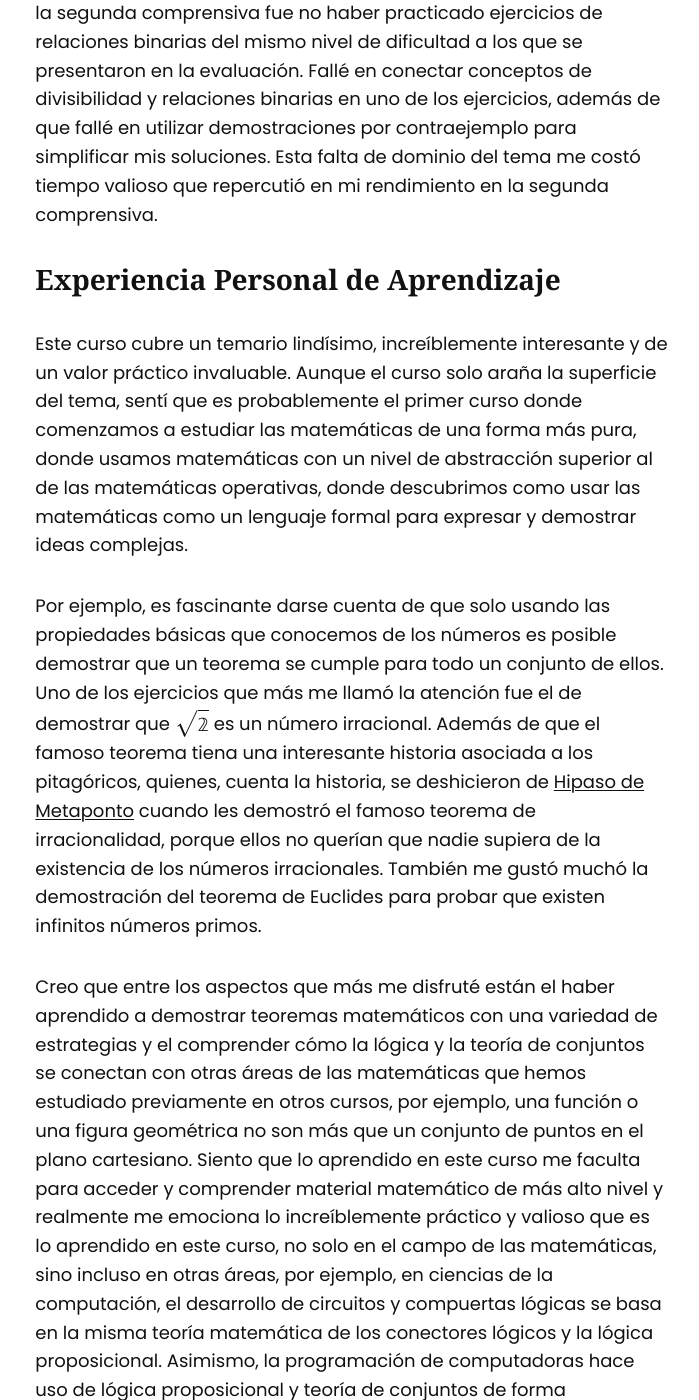
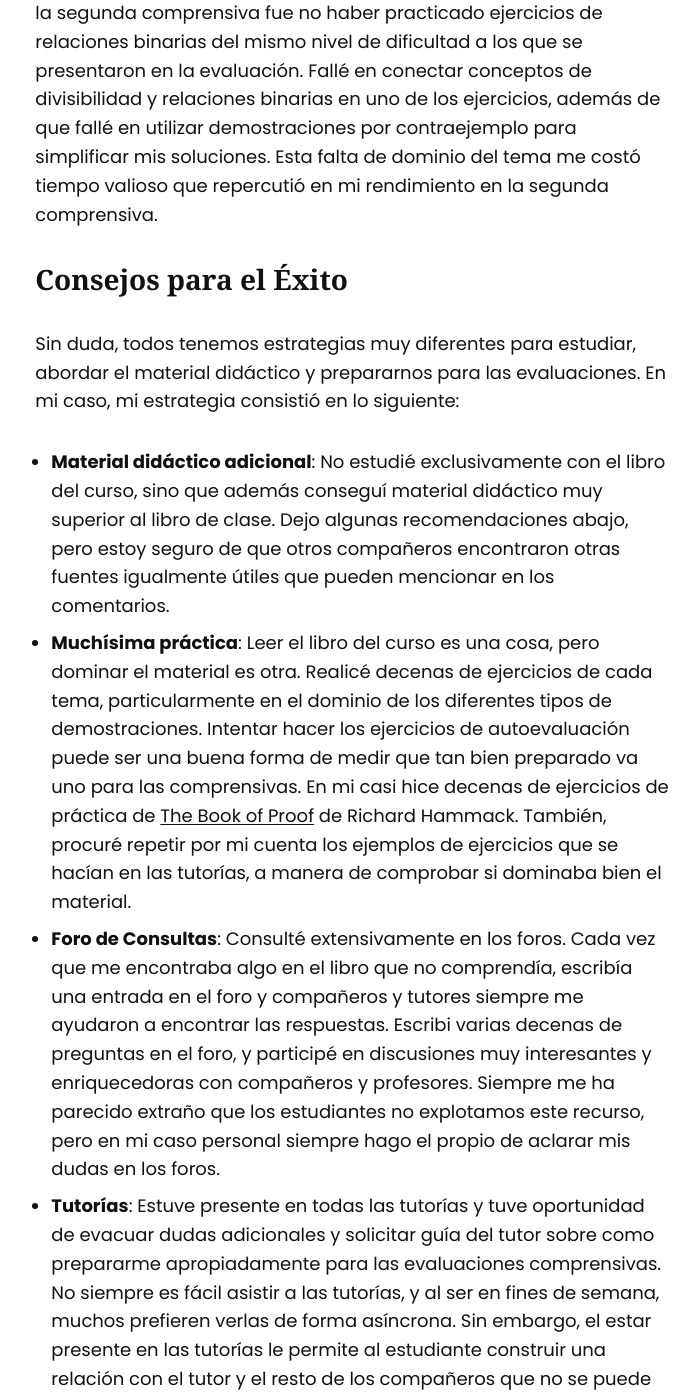
Before and after one commit to asoesem/asoesem.github.io, a Jekyll site: the page built from _posts/2023-12-23-logica-y-teoria-de-conjuntos-rev.md, in a window 1280 px wide and 1400 px high, scrolled down 7757 px. Shown: the whole window, without its empty margins (454-1153 px from the left). Built offline with Jekyll 4.4.1, drawn with Linux system fonts in a browser that asks for light colours; some of the changed text lies outside the part shown.

Commit message:
Modificaciones menores en las entradas de lógica y geometría euclídea

```diff
--- a/_posts/2023-12-23-logica-y-teoria-de-conjuntos-rev.md
+++ b/_posts/2023-12-23-logica-y-teoria-de-conjuntos-rev.md
@@ -124,21 +124,6 @@ El libro del curso se siente, con frecuencia, como una larga letanía que recita
 
 Otro aspecto que suele ser retador es prepararse adecuadamente para las comprensivas. Tuve un buen desempeño en la primera y la última, y un desempeño mediocre en la segunda. Mi principal error en la segunda comprensiva fue no haber practicado ejercicios de relaciones binarias del mismo nivel de dificultad a los que se presentaron en la evaluación. Fallé en conectar conceptos de divisibilidad y relaciones binarias en uno de los ejercicios, además de que fallé en utilizar demostraciones por contraejemplo para simplificar mis soluciones. Esta falta de dominio del tema me costó tiempo valioso que repercutió en mi rendimiento en la segunda comprensiva.
 
-## Experiencia Personal de Aprendizaje
-
-Este curso cubre un temario lindísimo, increíblemente interesante y de un valor práctico invaluable.
-Aunque el curso solo araña la superficie del tema, sentí que es probablemente el primer curso donde comenzamos a estudiar las matemáticas de una forma más pura, donde usamos matemáticas con un nivel de abstracción superior al de las matemáticas operativas, donde descubrimos como usar las matemáticas como un lenguaje formal para expresar y demostrar ideas complejas.
-
-Por ejemplo, es fascinante darse cuenta de que solo usando las propiedades básicas que conocemos de los números es posible demostrar que un teorema se cumple para todo un conjunto de ellos.
-Uno de los ejercicios que más me llamó la atención fue el de demostrar que $$\mathbb{\sqrt{2}}$$ es un número irracional.
-Además de que el famoso teorema tiena una interesante historia asociada a los pitagóricos, quienes, cuenta la historia, se deshicieron de [Hipaso de Metaponto][37] cuando les demostró el famoso teorema de irracionalidad, porque ellos no querían que nadie supiera de la existencia de los números irracionales.
-También me gustó muchó la demostración del teorema de Euclides para probar que existen infinitos números primos.
-
-Creo que entre los aspectos que más me disfruté están el haber aprendido a demostrar teoremas matemáticos con una variedad de estrategias y el comprender cómo la lógica y la teoría de conjuntos se conectan con otras áreas de las matemáticas que hemos estudiado previamente en otros cursos, por ejemplo, una función o una figura geométrica no son más que un conjunto de puntos en el plano cartesiano. Siento que lo aprendido en este curso me faculta para acceder y comprender material matemático de más alto nivel y realmente me emociona lo increíblemente práctico y valioso que es lo aprendido en este curso, no solo en el campo de las matemáticas, sino incluso en otras áreas, por ejemplo, en ciencias de la computación, el desarrollo de circuitos y compuertas lógicas se basa en la misma teoría matemática de los conectores lógicos y la lógica proposicional.
-Asimismo, la programación de computadoras hace uso de lógica proposicional y teoría de conjuntos de forma importante.
-
-Este curso ha sido, sin duda, uno de los más enriquecedores y reveladores en mi trayectoria académica en la UNED. Por ejemplo, el estudio detallado de la inducción matemática no solo mejoró mi habilidad de realizar demostraciones de las propiedades matemáticas de los enteros, sino que también me proporcionó herramientas valiosas para abordar problemas complejos del tipo que veremos en otros cursos, como en el de Teoría de Números (03442) que espero poder llevar en algún momento del próximo año.
-
 ## Consejos para el Éxito
 
 Sin duda, todos tenemos estrategias muy diferentes para estudiar, abordar el material didáctico y prepararnos para las evaluaciones.
```
Also changed, not shown: other parts of _posts/2023-12-23-logica-y-teoria-de-conjuntos-rev.md (+1 -1 lines), _posts/2024-01-04-geometria-euclidea-1.md (+1 -1 lines).
